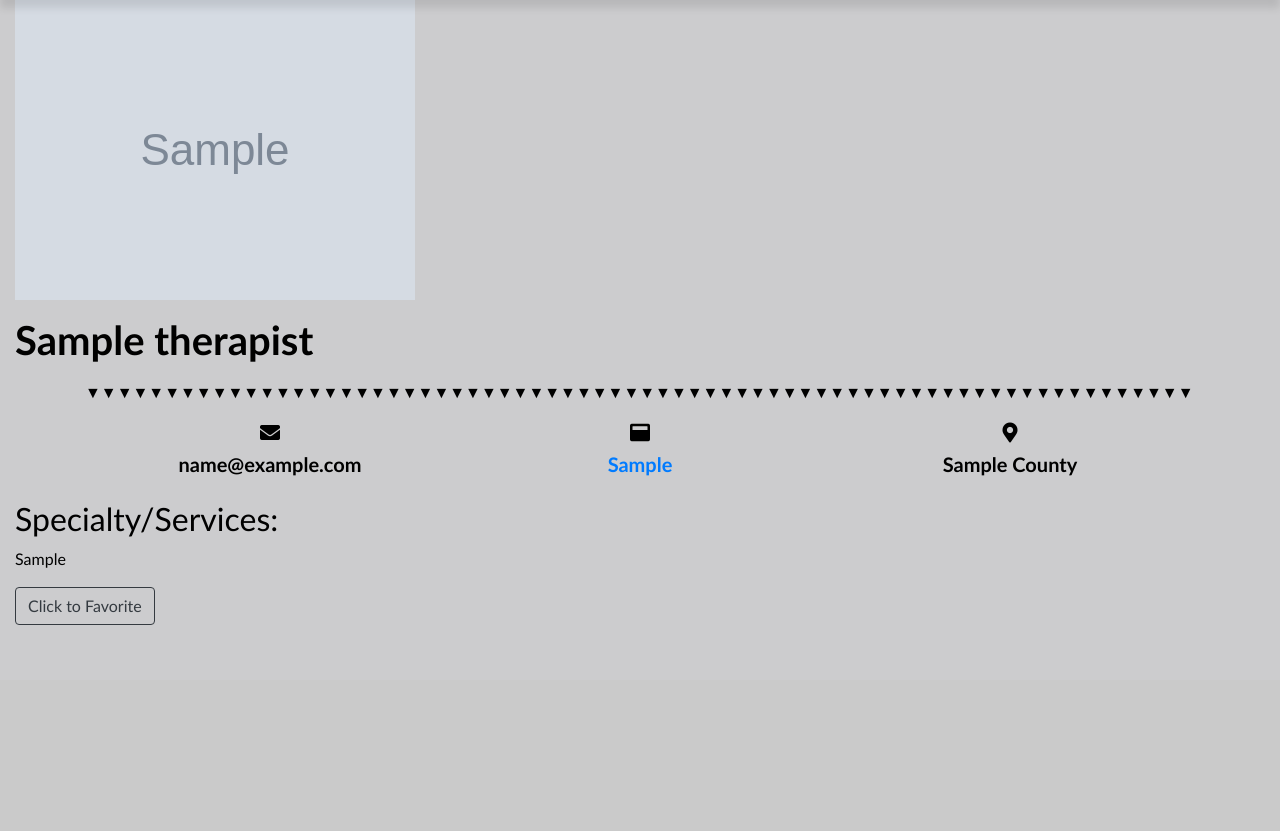
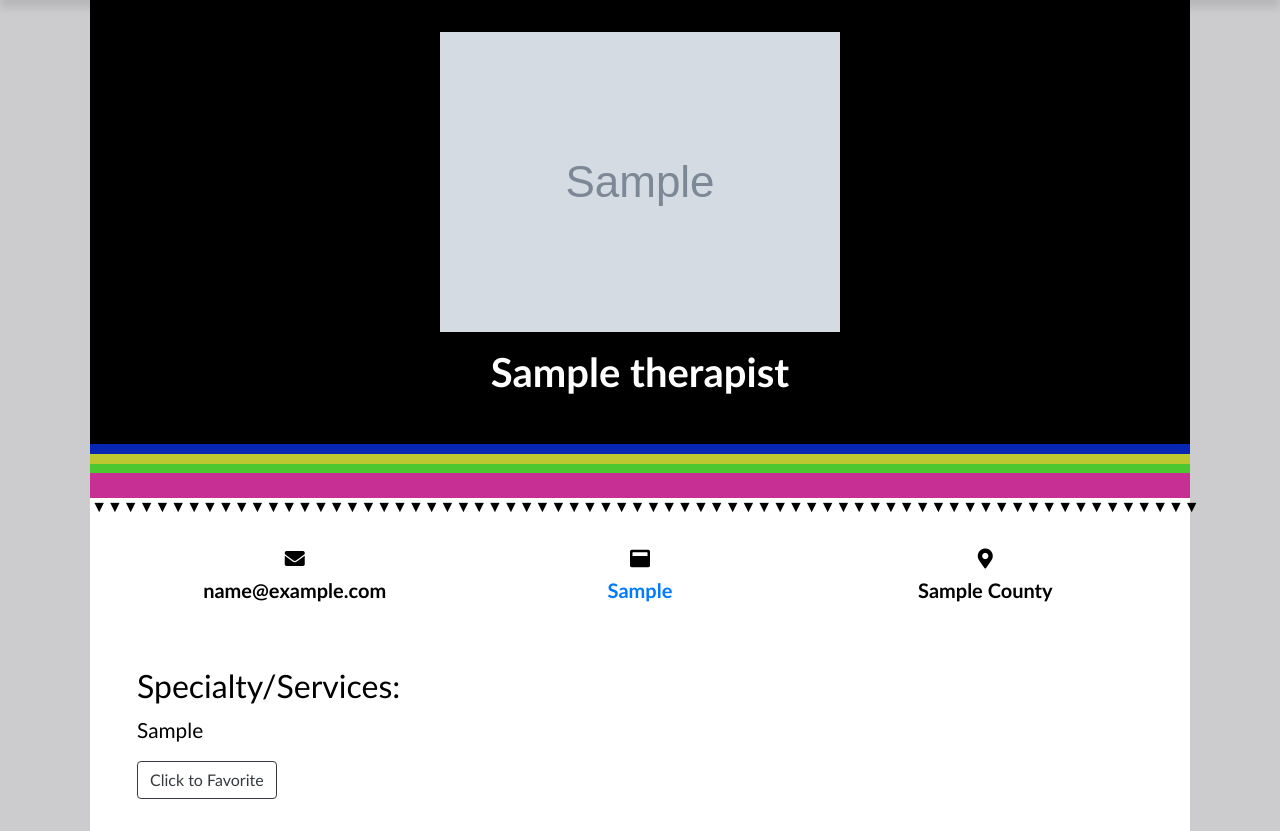
Before and after one commit to cvang1231/hmong-mentalhealth-today, a Flask app: page /therapists/1 in a window 1280 px wide. Shown: the part 120-951 px from the top of the page. Before the commit the page ends 745 px from the top, so only its background shows below. Run offline with Flask 2, Linux system fonts and the light colour scheme; the visitor is signed in with stand-in values (Sample User, id 1); tables that the repository leaves empty hold one stand-in row (values such as "Sample post"); grey boxes marked "Sample" are stand-in pictures; some libraries are stand-ins or nearby versions.

Commit message:
Added styles to therapist detail page.

```diff
--- a/static/css/style.css
+++ b/static/css/style.css
@@ -130,15 +130,15 @@ body {
  }
 
 
- /*===== THERAPIST PAGE =====*/
+  /*===== THERAPIST PAGE =====*/
  .therapist-name-text {
    font-size: 3.0rem;
  }
  .therapist-info-group {
-  font-size: 1.5rem;
+   font-size: 1.5rem;
  }
  .therapist-header {
-   background: #52802d;
+   background: black;
    height: 10.0rem;
    margin-bottom: 10px;
    padding: 20px
@@ -158,23 +158,74 @@ body {
   margin-left: 100px
  }
 
-  /*===== FIXED BACKGROUND IMG =====*/
 
+  /*===== THERAPIST DETAIL PAGE =====*/
 
+  /* Image and Name Title */
+  .therapist-details-one {
+    background: black;
+    padding: 2rem;
+    margin: 0px 90px 0px 90px;
+  }
+  .therapist-details-one h1{
+    color: white;
+    text-align: center;
+  }
+  .therapist-img img {
+    width: 100%;
+    height: 300px;
+    object-fit: contain;
+  }
 
-  /*-- Emoji Navbar --*/
+  /* Embroidery Pattern Page Separator */
+  .one {
+    background: #0727b3;
+    padding: .3rem;
+    margin: 0px 90px 0px 90px;
+  }
+  .two {
+    background: #bdc72f;
+    padding: .3rem;
+    margin: 0px 90px 0px 90px;
+  }
+  .three {
+    background: #4dc72f;
+    padding: .3rem;
+    margin: 0px 90px 0px 90px;
+  }
+  .four {
+    background: #c72f94;
+    padding: .8rem;
+    margin: 0px 90px 0px 90px;
+  }
+  .five {
+    padding: .2rem;
+    margin-top: -8px;
+    margin-left: 3px;
+  }
+
+  /* 3 Col Email, Website, County Info */
+  .therapist-details-two {
+    background: white;
+    padding: 2rem;
+    margin: -23px 90px 0px 90px;
+  }
+
+  /* Description */
+  .therapist-details-three {
+    background: white;
+    padding: 2rem;
+    margin: -23px 90px 0px 90px;
+  }
+  .therapist-details-three p {
+    font-size: 1.3rem;
+
 
 
 
   /*============= FOOTER =============*/
 
 
-
-  /*============= SOCKET =============*/
-
-
-
-  /*============= MEDIA QUERIES =============*/
 
   /* Devices under 1199px (xl) */
   @media (max-width: 1199.98px) {
```
